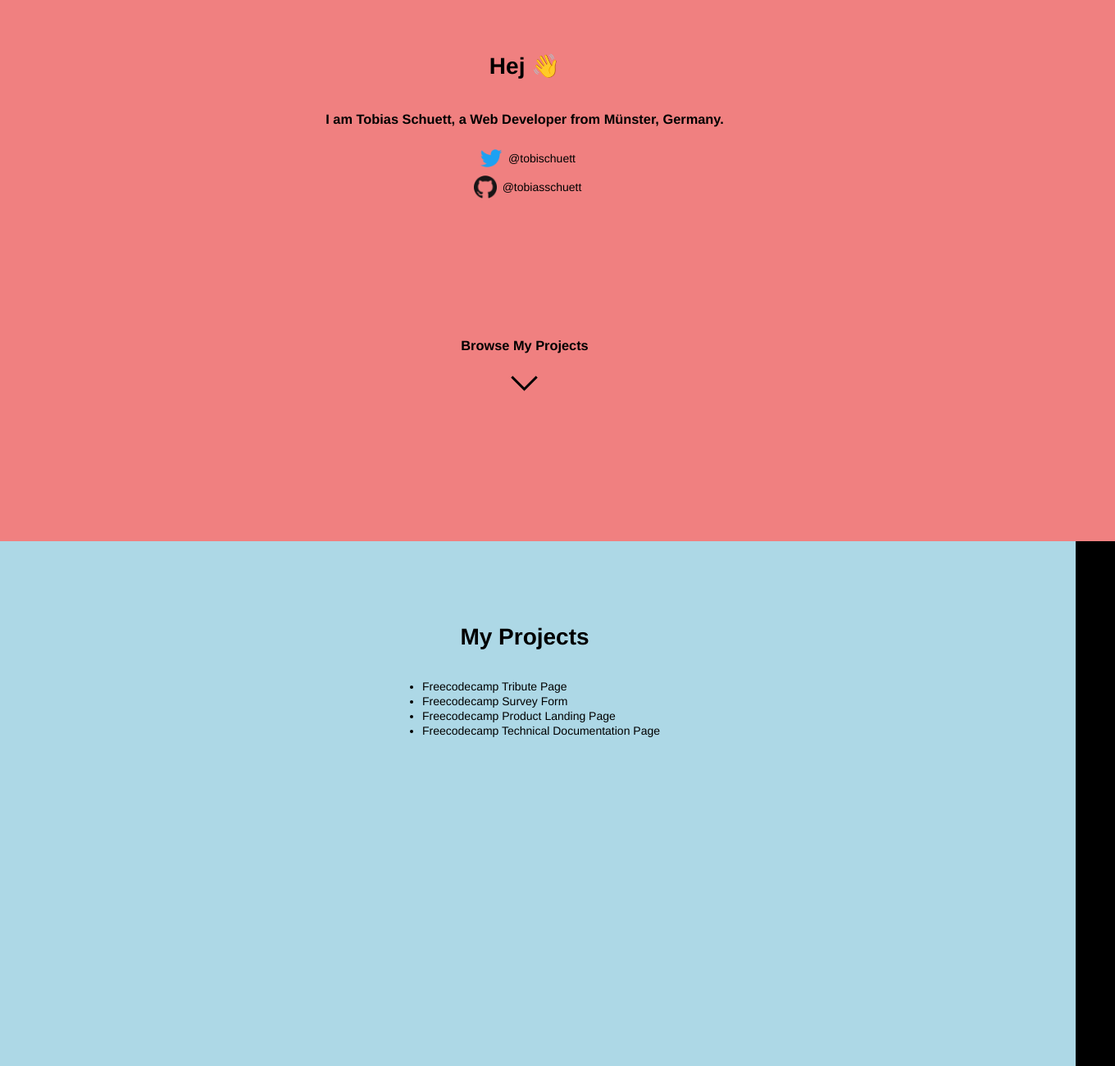
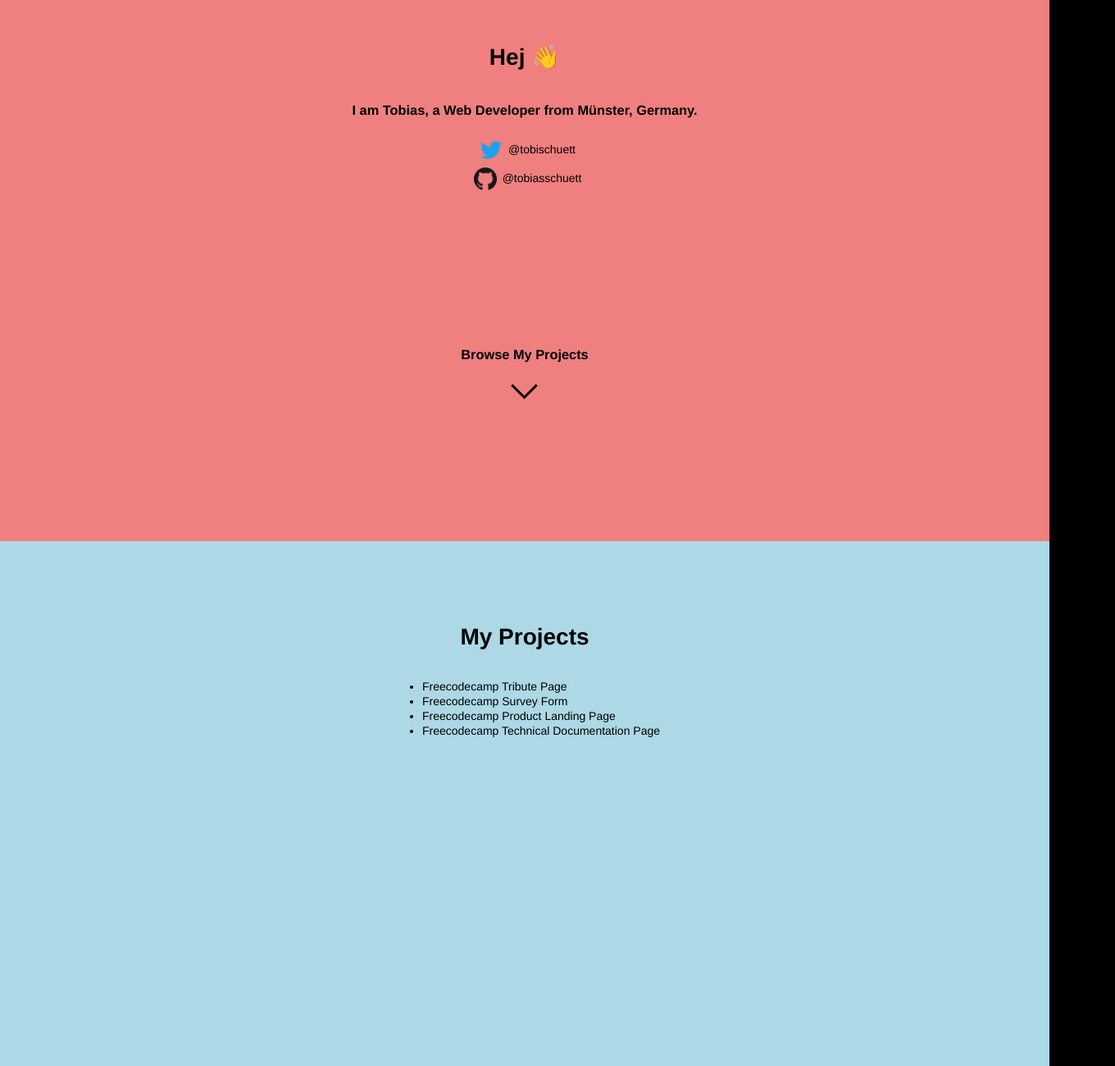
Before and after one commit to tobiasschuett/TributePage, a plain HTML site: page index.html in a window 1280 px wide. Shown: the part 200-1500 px from the top of the page at 82% size, 1360 px wide, since content can reach past the window. Drawn offline with Linux system fonts and the light colour scheme; a script that the page names is missing.

Commit message:
width issue fixed by removing padding

```diff
--- a/index.html
+++ b/index.html
@@ -18,7 +18,7 @@
         <div class="box" id="welcome-section">
             <span id="welcometop">
             <h1>Hej 👋</h1>
-            <h3>I am Tobias Schuett, a Web Developer from Münster, Germany.</h3>
+            <h3>I am Tobias, a Web Developer from Münster, Germany.</h3>
                <span id="twitterlink">
                     <img id="twitterlogo" src="twitterlogo.png"><a href="https://twitter.com/tobischuett" id="twitterlink">@tobischuett</a>
                </span>
--- a/main.css
+++ b/main.css
@@ -37,12 +37,11 @@ main {
 .box {
     /*border-radius: 14px;
     box-shadow: 0 10px 20px rgba(0,0,0,0.19), 0 6px 6px rgba(0,0,0,0.23);*/
-    padding: 4vh 10vh 4vh 10vh;
     width: 100%;
 }
 #welcome-section {
     background-color: lightcoral;
-    height: 92vh;
+    height: 100vh;
     display: flex;
     flex-direction: column;
     align-items: center;
@@ -55,7 +54,7 @@ main {
     align-items: center;
     justify-content: flex-start;
     height: 92vh;
-    padding: 10vh 4vh 4vh 4vh;
+    padding: 10vh 0vh 4vh 0vh;
 }
 #welcometop, #welcomebottom {
     display: flex;
@@ -77,9 +76,10 @@ footer {
     color: grey;
     width: 100%;
     height: 10vh;
-    padding: 10px 10px 10px 10px;
+    padding: 4vh 0vh 4vh 0vh;
     text-align: center;
 }
+
 #twitterlogo {
     width: 42px;
     height: auto;
@@ -94,6 +94,7 @@ footer {
     flex-direction: row;
     align-items: center;
 }
+
 .box h3 {
     text-align: center;
 }
@@ -111,6 +112,8 @@ footer {
         margin: 0px 50px 0px 50px;
     }
 }
+
+
 i {
     border: solid black;
     border-width: 0 3px 3px 0;
```
